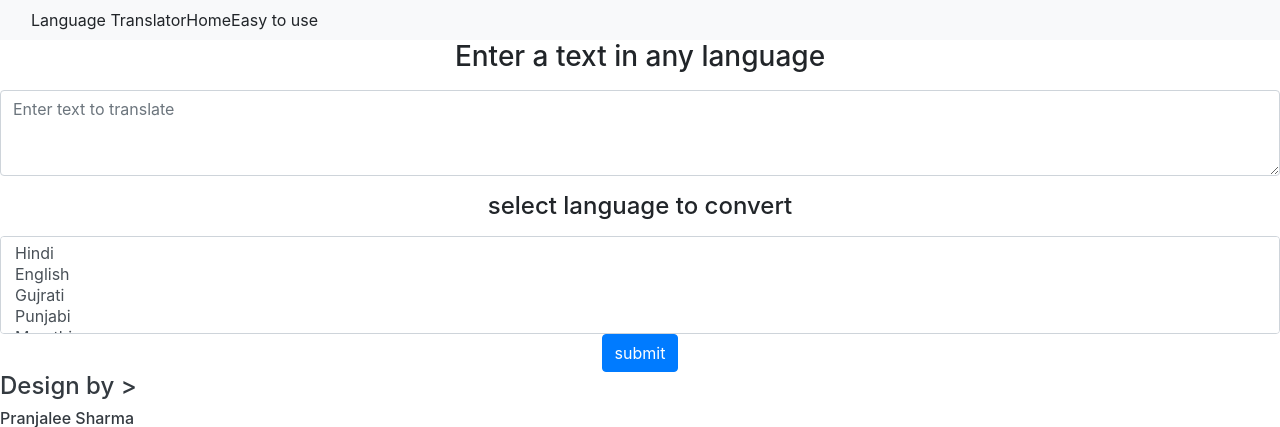
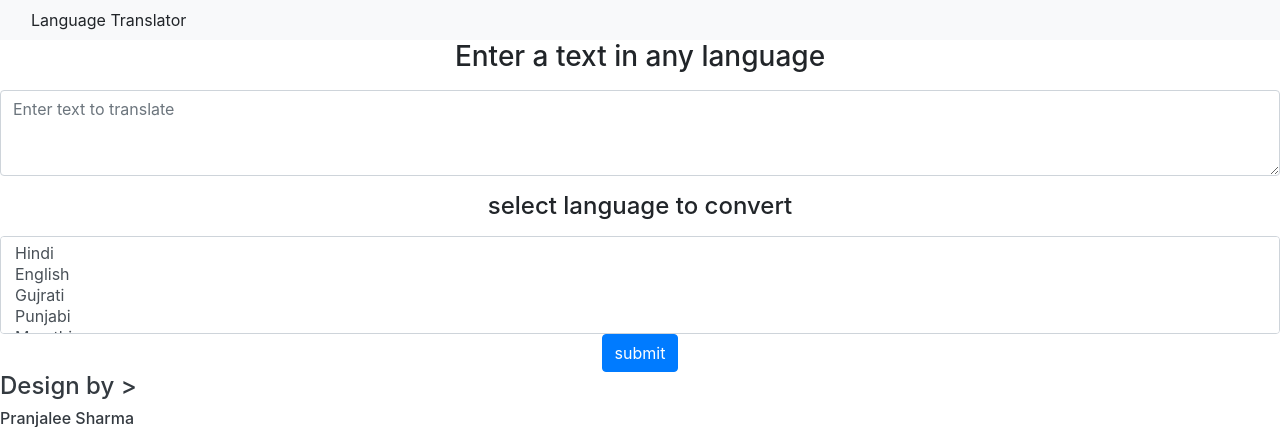
Before and after one commit to krashanu03/language_translator, a Django app: page / in a window 1280 px wide. Shown: the top 427 px of the page. Run offline with Django 3.2, Linux system fonts and the light colour scheme.

Commit message:
remove nav bar contant

```diff
--- a/templates/translator.html
+++ b/templates/translator.html
@@ -19,17 +19,7 @@
             <button class="navbar-toggler" type="button" data-bs-toggle="collapse" data-bs-target="#navbarNavDropdown" aria-controls="navbarNavDropdown" aria-expanded="false" aria-label="Toggle navigation">
                 <span class="navbar-toggler-icon"></span>
             </button>
-            <div class="collapse navbar-collapse" id="navbarNavDropdown">
-                <ul class="navbar-nav">
-                    <li class="nav-item">
-                        <a>Home</a>
-                    </li>
-                    <li class="nav-item">
-                        <a>Easy to use</a>
-                    </li>
 
-                </ul>
-            </div>
         </div>
     </nav>
 </body>
```
